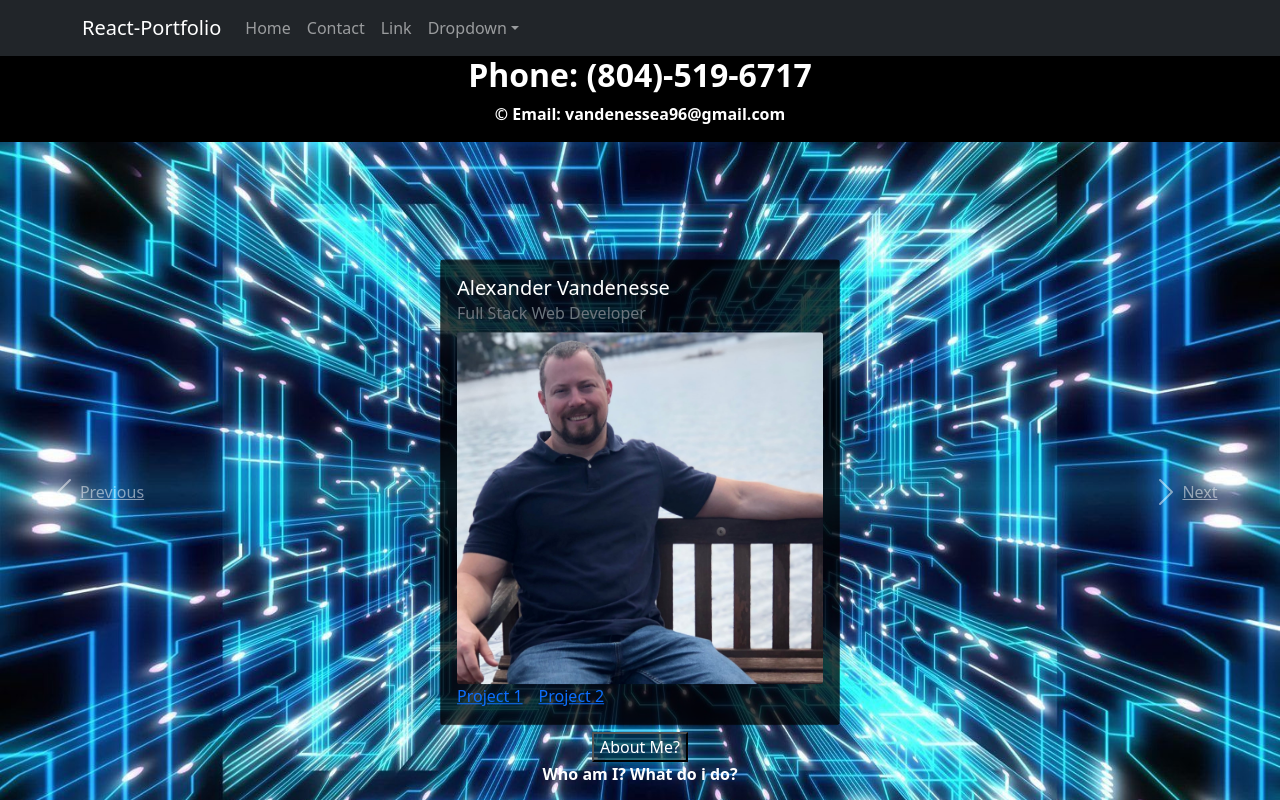
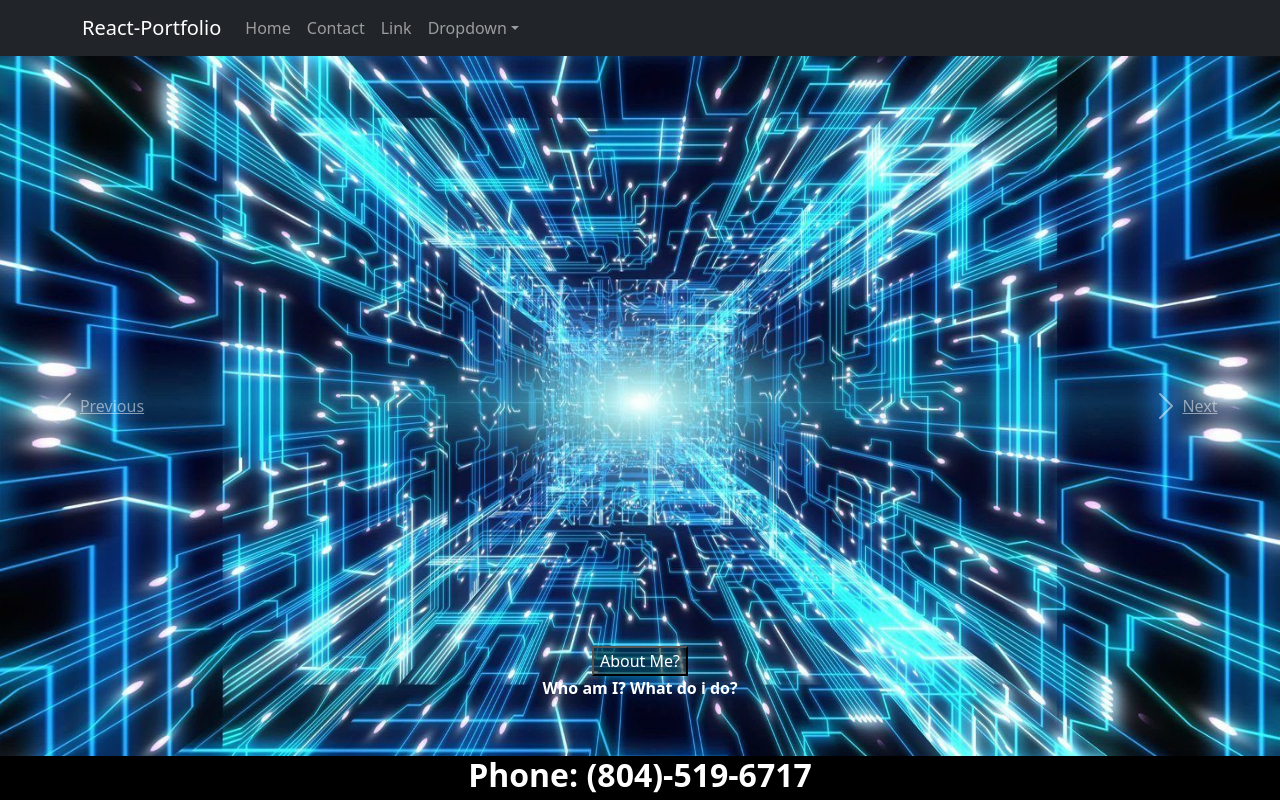
Before and after one commit to vandenessea/01-React-Portfolio, a React (Create React App) app: page / in a window 1280 px wide. Shown: the top 800 px of the page. Built offline with nearby package versions, Linux system fonts and the light colour scheme.

Commit message:
check it out Alex

```diff
--- a/src/App.css
+++ b/src/App.css
@@ -13,10 +13,8 @@ body {
   transform: translate(-50%, -50%);
 }
 
-
-
 h2 {
-  color:white;
+  color: white;
   font-weight: bolder;
   /* text-align: center; */
   display: flex;
@@ -25,7 +23,7 @@ h2 {
 }
 
 p {
-  color:white;
+  color: white;
   font-weight: bolder;
   /* text-align: center; */
   display: flex;
--- a/src/componets/ContactInfo.js
+++ b/src/componets/ContactInfo.js
@@ -2,7 +2,7 @@
 //import { left } from '@popperjs/core';
 import React from "react";
 //import { Card } from "react-bootstrap";
-//import Carousel from './Carousel';
+import Carousel from './Carousel';
 
 //import Container from 'react-bootstrap/Container'
 //import Card from "react-bootstrap/Card";
@@ -10,6 +10,7 @@ import React from "react";
 function contactinfo() {
     return (
       <div>
+        <Carousel />
         {/* <Card.ContactInfo > */}
         <h2>Phone: (804)-519-6717</h2>
      <p>&copy; Email: vandenessea96@gmail.com</p>
--- a/src/componets/Home.js
+++ b/src/componets/Home.js
@@ -7,14 +7,13 @@ import Card from "./Card";
 import Carousel from "./Carousel";
 import Navbar from "./Navbar";
 import Footer from "./Footer";
-//import  from './componets/Card';
+// import  from './componets/Card';
 import "../App.css";
 
 
 
 function home() {
     return (
-
 
   <div className="portfolio-app">
   <Navbar />
```
